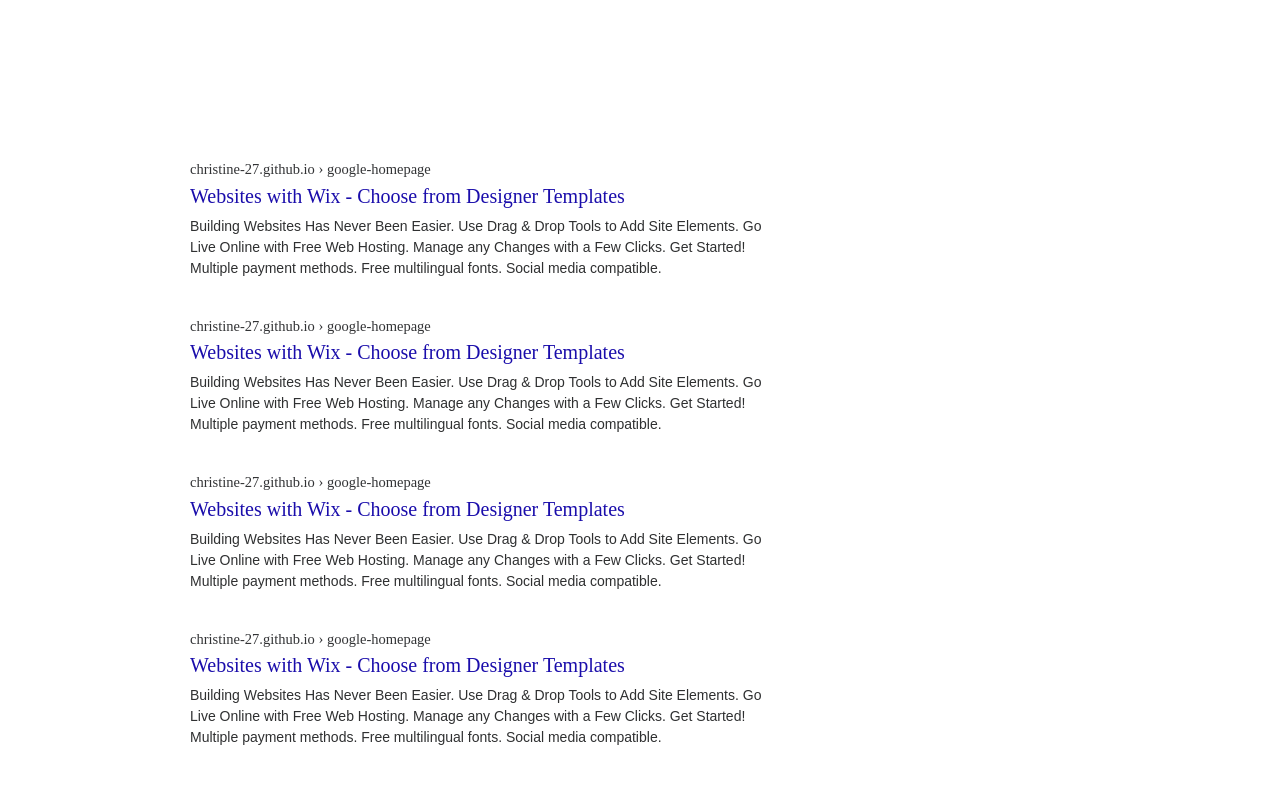
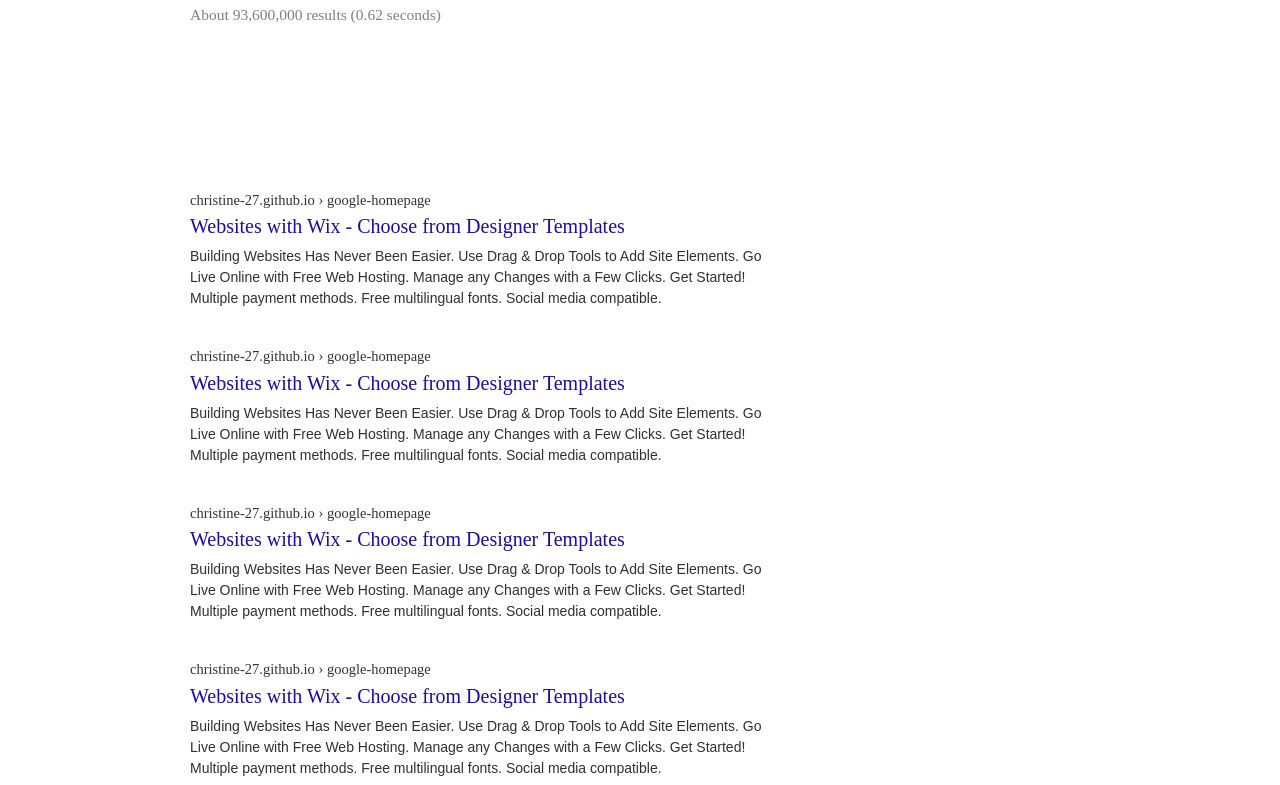
Before and after one commit to cesaranzola/google-results-page, a plain HTML site: page index.html in a window 1280 px wide. Shown: the part 122-907 px from the top of the page. Drawn offline with Linux system fonts and the light colour scheme.

Commit message:
Add results info text

```diff
--- a/index.html
+++ b/index.html
@@ -60,6 +60,8 @@
     <hr class="linedivider">
 
     <main>
+
+        <h5>About 93,600,000 results (0.62 seconds)</h5>
 
         <h4 class="toph4">christine-27.github.io › google-homepage</h4><a><h3> Websites with Wix - Choose from Designer Templates</h3></a>
             <p>Building Websites Has Never Been Easier. Use Drag & Drop Tools to Add Site Elements.
--- a/style.css
+++ b/style.css
@@ -219,6 +219,13 @@ svg {
     margin-right: 20px;
 }
 
+h5 {
+    margin-left: 190px;
+    margin-top: 15px;
+    color: gray;
+    font-size: 15.5px;
+}
+
 
 
 
```
